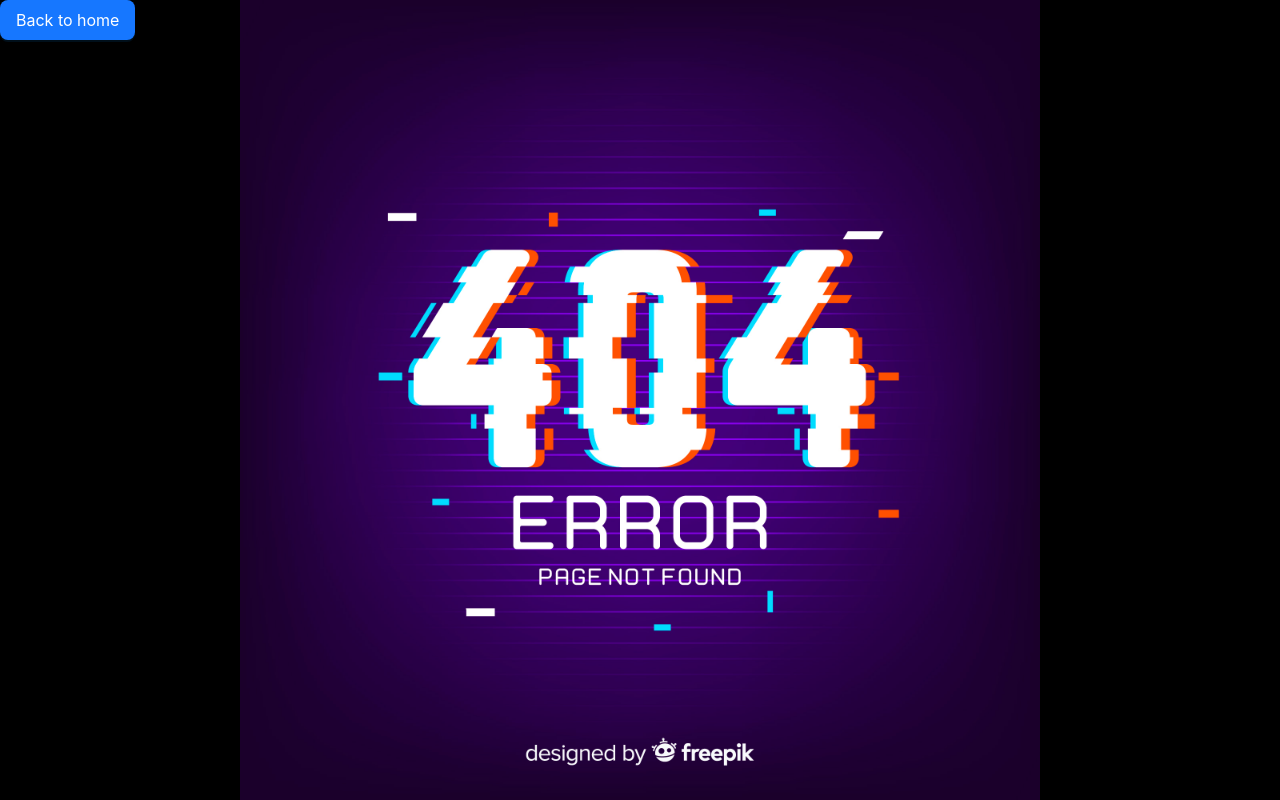
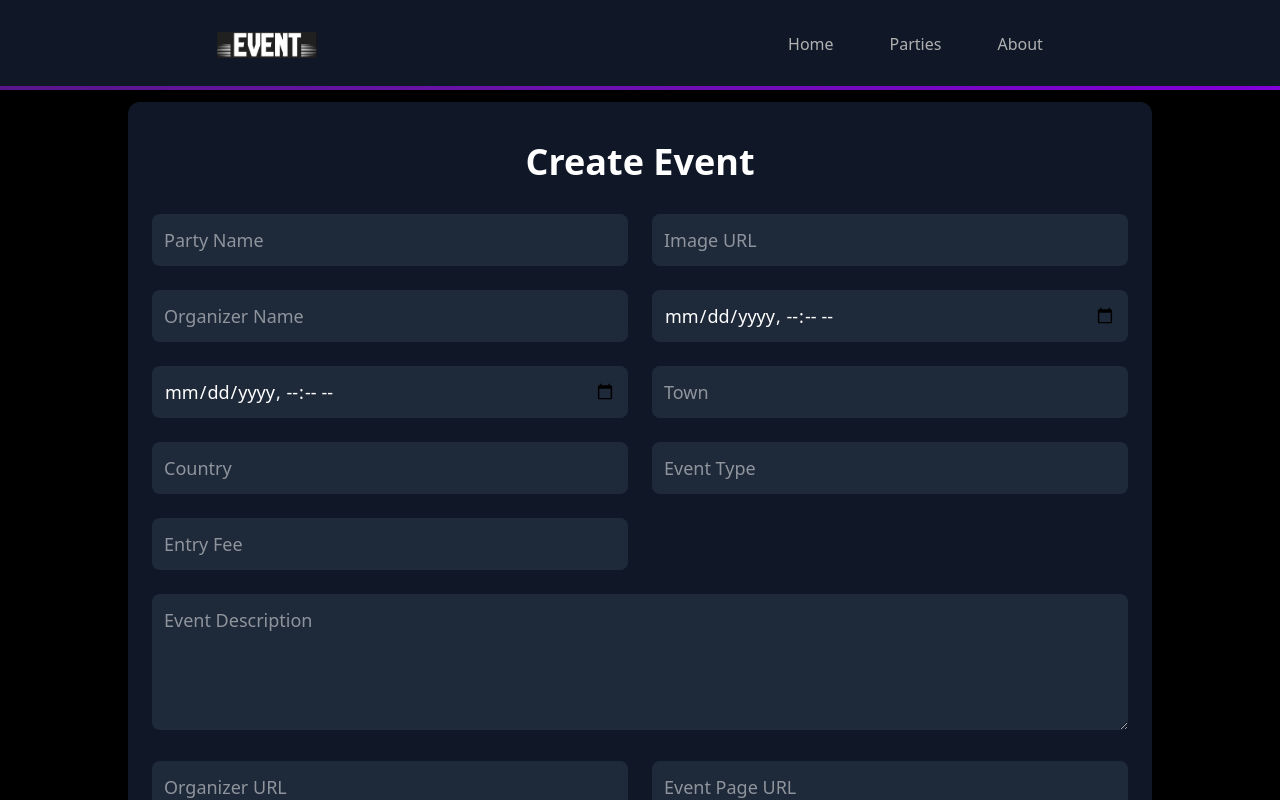
Before and after one commit to PopovicJovan/Event-Managment-System-coinis25, a React (Vite) app: page /create-event in a window 1280 px wide. Shown: the top 800 px of the page. Built offline with nearby package versions, Linux system fonts and the light colour scheme.

Commit message:
page for creating events

```diff
--- /dev/null
+++ b/src/pages/create-event.jsx
@@ -0,0 +1,99 @@
+export const CreateEventPage = () => {
+  return (
+    <div className="max-w-screen-lg mx-auto px-4 sm:px-6 py-10 bg-gray-900 text-white rounded-xl shadow-xl mt-3">
+      <h1 className="text-3xl sm:text-4xl font-bold text-primaryPurple text-center mb-8">
+        Create Event
+      </h1>
+      <form className="space-y-6 text-lg text-lightGray">
+        <div className="grid grid-cols-1 sm:grid-cols-2 gap-6">
+          <input
+            type="text"
+            name="nameParty"
+            placeholder="Party Name"
+            className="p-3 rounded-lg w-full bg-gray-800 text-white"
+            required
+          />
+          <input
+            type="url"
+            name="urlImageFull"
+            placeholder="Image URL"
+            className="p-3 rounded-lg w-full bg-gray-800 text-white"
+            required
+          />
+          <input
+            type="text"
+            name="nameOrganizer"
+            placeholder="Organizer Name"
+            className="p-3 rounded-lg w-full bg-gray-800 text-white"
+            required
+          />
+          <input
+            type="datetime-local"
+            name="dateStart"
+            className="p-3 rounded-lg w-full bg-gray-800 text-white"
+            required
+          />
+          <input
+            type="datetime-local"
+            name="dateEnd"
+            className="p-3 rounded-lg w-full bg-gray-800 text-white"
+            required
+          />
+          <input
+            type="text"
+            name="nameTown"
+            placeholder="Town"
+            className="p-3 rounded-lg w-full bg-gray-800 text-white"
+            required
+          />
+          <input
+            type="text"
+            name="nameCountry"
+            placeholder="Country"
+            className="p-3 rounded-lg w-full bg-gray-800 text-white"
+            required
+          />
+          <input
+            type="text"
+            name="nameType"
+            placeholder="Event Type"
+            className="p-3 rounded-lg w-full bg-gray-800 text-white"
+            required
+          />
+          <input
+            type="text"
+            name="textEntryFee"
+            placeholder="Entry Fee"
+            className="p-3 rounded-lg w-full bg-gray-800 text-white"
+          />
+        </div>
+        <textarea
+          name="textMore"
+          placeholder="Event Description"
+          className="p-3 rounded-lg w-full bg-gray-800 text-white"
+          rows="4"
+        ></textarea>
+        <div className="grid grid-cols-1 sm:grid-cols-2 gap-6">
+          <input
+            type="url"
+            name="urlOrganizer"
+            placeholder="Organizer URL"
+            className="p-3 rounded-lg w-full bg-gray-800 text-white"
+          />
+          <input
+            type="url"
+            name="urlParty"
+            placeholder="Event Page URL"
+            className="p-3 rounded-lg w-full bg-gray-800 text-white"
+          />
+        </div>
+        <button
+          type="submit"
+          className="text-lg font-semibold bg-primaryPurple text-white py-2 px-4 rounded-lg shadow-md transition duration-300 hover:scale-105 hover:bg-purple-600 transform hover:shadow-xl w-full"
+        >
+          Create Event
+        </button>
+      </form>
+    </div>
+  );
+};
```
Also changed, not shown: src/routes/routes.jsx (+26 -21 lines).
